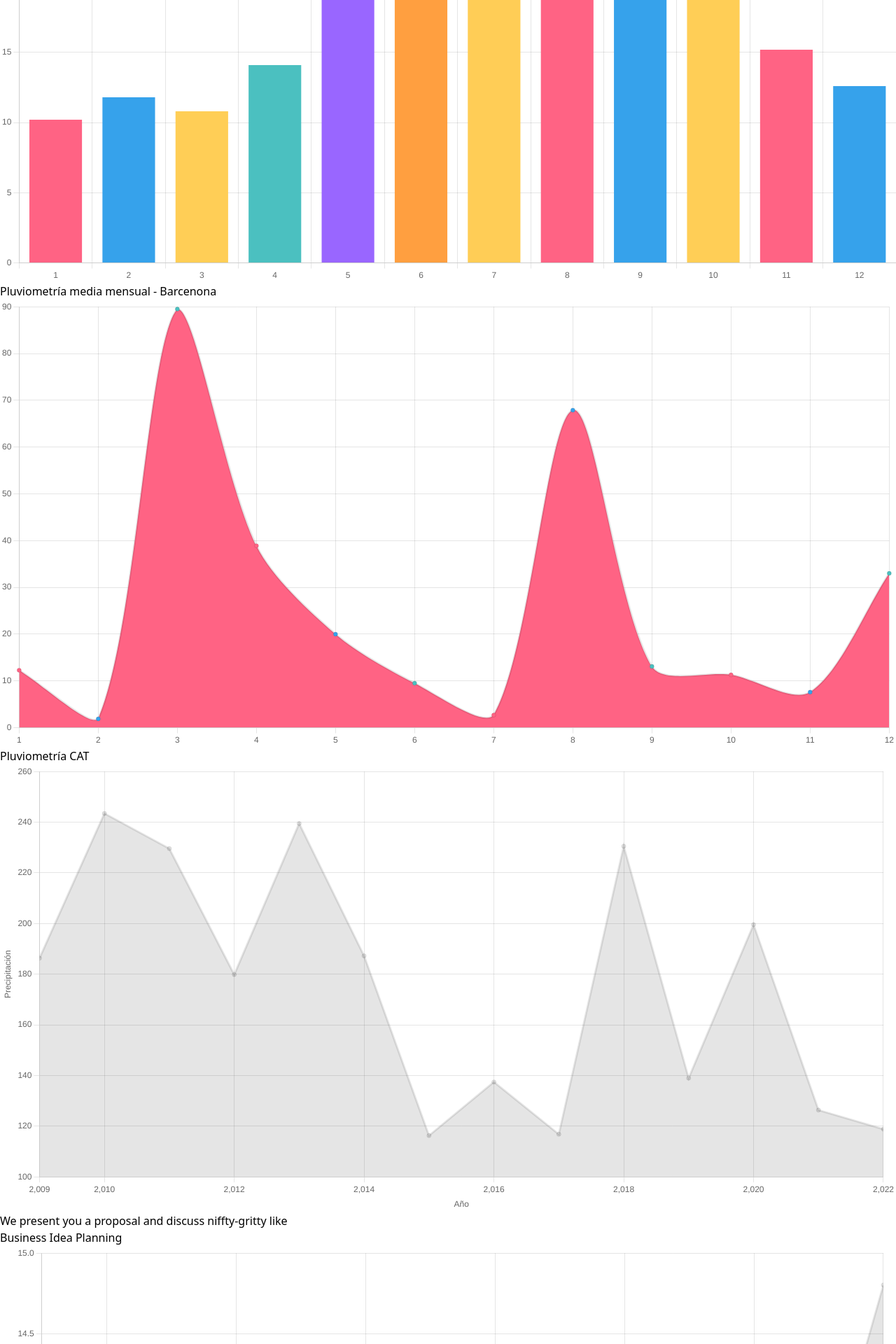
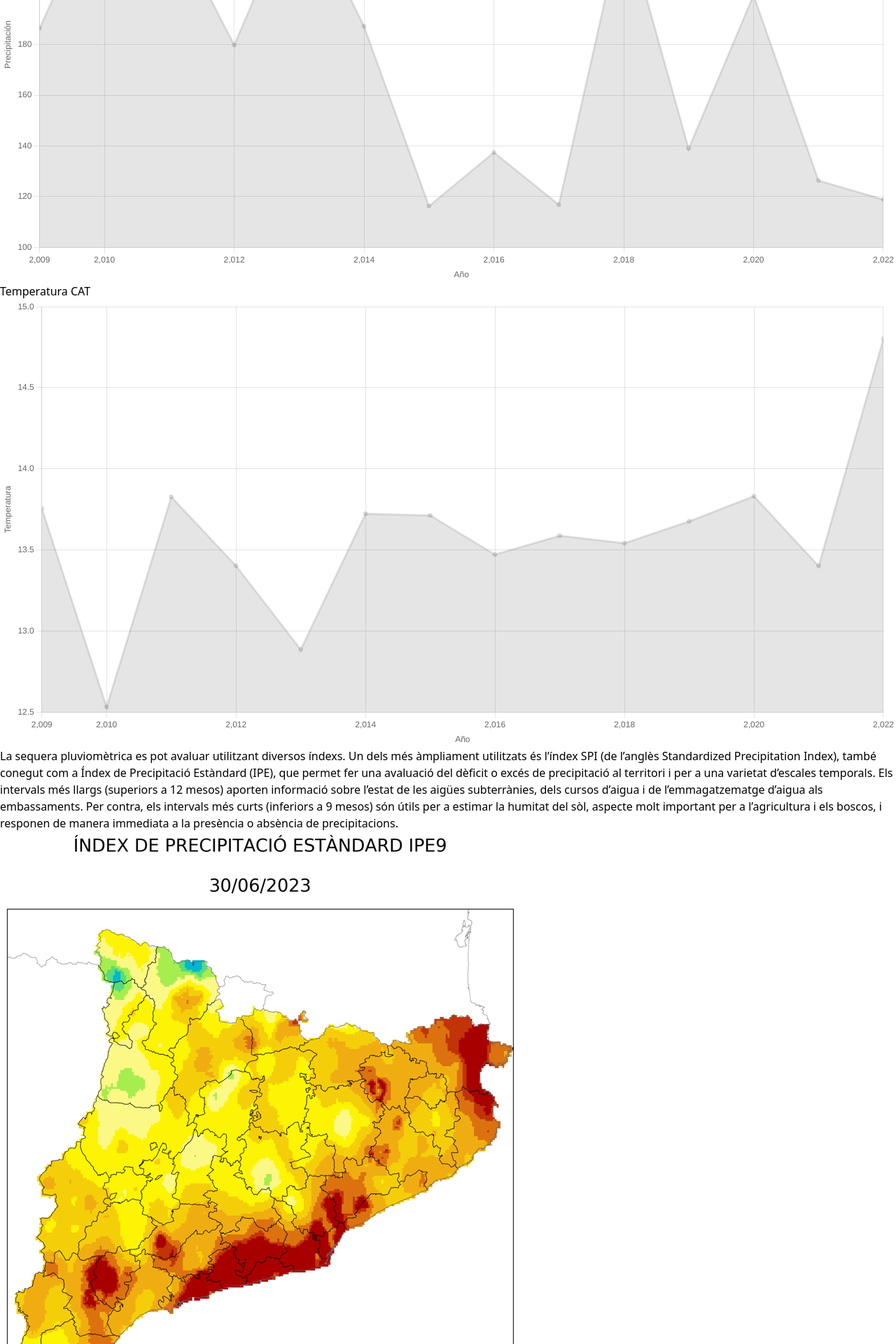
Before and after one commit to abyss0one/ClimateAI, a React (Vite) app in the folder climateia_project/: page / in a window 1280 px wide. Shown: the part 880-2800 px from the top of the page at 70% size. Built offline with nearby package versions, Linux system fonts and the light colour scheme.

Commit message:
Maquetación gráficos e imágenes

```diff
--- a/climateia_project/src/components/Context.jsx
+++ b/climateia_project/src/components/Context.jsx
@@ -8,12 +8,15 @@ import BarChartCat from './BarChartCat';
 const Context = () => {
   return (
     <div className="flex flex-row gap-1 items-center mb-20 ml-[148px] mr-24">
+
       <div className="flex flex-col justify-between mt-6 gap-3 w-full">
+
         <h1 className=''>What's happening</h1>
         <div className="text-justify text-m font-['Corbel'] leading-[30px] text-[#757575]">
           Drought, low rainfall and high temperatures are a concern in Catalonia. There is a drastic decrease in rainfall, reducing water resources. High temperatures aggravated by climate change increase evaporation. Bar graphs will show the decline in rainfall and its impact on water supply. It is urgent to address the situation with efficient water management, water use awareness and sustainable alternatives to face drought and climate change in Catalonia.
         </div>
-        <div className="flex flex-row  gap-5 ">
+
+        {/* <div className="flex flex-row  gap-5 ">
           <div className="shadow-[0px_10px_30px_0px_rgba(16,_51,_30,_0.2)] bg-white flex flex-col gap-3 w-1/2 h-[329px] items-center px-5 py-4 rounded-[30px]">
             <div className="text-center text-2xl font-['Corbel'] text-[#415c2e] bg-[transparent] mb-5 w-2/3 h-[16.99%]">
               Temperatura media mensual - Barcelona </div>
@@ -28,39 +31,83 @@ const Context = () => {
             <div className="min-h-0 min-w-0">
               <LineChart />
             </div>
-            <div className="text-center font-['Corbel'] leading-[22.4px] text-[#658e47] self-stretch mr-3 h-[12.9%]">
-              {/* We present you a proposal and discuss niffty-gritty like */}
-            </div>
           </div>
-        </div>
-        <div className="flex flex-row mr-px gap-5 items-center">
+        </div> */}
+
+        {/* <div className="flex flex-row mr-px gap-5 items-center">
           <div className="shadow-[0px_10px_30px_0px_rgba(16,_51,_30,_0.2)] bg-white flex flex-col gap-3 w-1/2 h-[329px] items-center px-5 py-4 rounded-[30px]">
             <div className="text-center text-2xl font-['Corbel'] text-[#415c2e] bg-[transparent] mb-5 w-2/3 h-[16.99%]">
               Pluviometría CAT          </div>
             <div className="min-h-0 min-w-0">
               <LineChartCat />
             </div>
-            <div className="text-center font-['Corbel'] leading-[22.4px] text-[#658e47] self-stretch mr-3 h-[12.9%]">
-              We present you a proposal and discuss niffty-gritty like
-            </div>
           </div>
           <div className="shadow-[0px_10px_30px_0px_rgba(16,_51,_30,_0.2)] bg-white flex flex-col gap-3 w-1/2 h-[329px] items-center px-5 py-4 rounded-[30px]">
             <div className="text-center text-2xl font-['Corbel'] text-[#415c2e] bg-[transparent] mb-5 w-2/3 h-[16.99%]">
-              Business Idea Planning
+              Temperatura CAT
             </div>
             <div className="min-h-0 min-w-0">
               <BarChartCat />
             </div>
-            <div className="text-center font-['Corbel'] leading-[22.4px] text-[#658e47] self-stretch mr-3 h-[12.9%]">
-              We present you a proposal and discuss niffty-gritty like
+          </div>
+        </div> */}
+
+        <div className="flex flex-col gap-5 w-full">
+          <div className="shadow-[0px_10px_30px_0px_rgba(16,_51,_30,_0.2)] bg-white flex flex-col gap-3 w-full items-center px-5 py-4 rounded-[30px]">
+            <div className="text-center text-2xl font-['Corbel'] text-[#415c2e] bg-[transparent] mb-5 w-2/3 h-[16.99%]">
+              Pluviometría CAT
             </div>
-
+            <div className="min-h-0 min-w-0 w-full flex-1">
+              <LineChartCat />
+            </div>
+          </div>
+          <div className="shadow-[0px_10px_30px_0px_rgba(16,_51,_30,_0.2)] bg-white flex flex-col gap-3 w-full items-center px-5 py-4 rounded-[30px]">
+            <div className="text-center text-2xl font-['Corbel'] text-[#415c2e] bg-[transparent] mb-5 w-2/3 h-[16.99%]">
+              Temperatura CAT
+            </div>
+            <div className="min-h-0 min-w-0 w-full flex-1">
+              <BarChartCat />
+            </div>
           </div>
         </div>
-        <div className='grid grid-cols-1 w-full'><img
-          src="https://file.rendit.io/n/vgowFxEpwLSfBDecrhYT.png"
-          className=" min-h-0 min-w-0"
-        /></div>
+
+
+        <div className="text-justify text-m font-['Corbel'] leading-[30px] text-[#757575]">
+          La sequera pluviomètrica es pot avaluar utilitzant diversos índexs. Un dels més àmpliament utilitzats és l’índex SPI (de l’anglès Standardized Precipitation Index), també conegut com a Índex de Precipitació Estàndard (IPE), que permet fer una avaluació del dèficit o excés de precipitació al territori i per a una varietat d’escales temporals. Els intervals més llargs (superiors a 12 mesos) aporten informació sobre l’estat de les aigües subterrànies, dels cursos d’aigua i de l’emmagatzematge d’aigua als embassaments. Per contra, els intervals més curts (inferiors a 9 mesos) són útils per a estimar la humitat del sòl, aspecte molt important per a l’agricultura i els boscos, i responen de manera immediata a la presència o absència de precipitacions.        </div>
+
+        <div className='flex gap-4'>
+          <div className="shadow-[0px_10px_30px_0px_rgba(16,_51,_30,_0.2)] bg-white  rounded-[30px] p-4">
+            <img
+              src="../../public/assets/IPE9_1km_20230630_w.png"
+              className="w-full h-full object-contain"
+            />
+          </div>
+          <div className="shadow-[0px_10px_30px_0px_rgba(16,_51,_30,_0.2)] bg-white  rounded-[30px] p-4">
+            <img
+              src="../../public/assets/IPE36_1km_20230630_w.png"
+              className="w-full h-full object-contain"
+            />
+          </div>
+        </div>
+
+        <div className="text-justify text-m font-['Corbel'] leading-[30px] text-[#757575]">
+          <p>
+            &gt; 2,5, condicions d’humitat excepcional <br />
+            2,0 a 2,5 condicions d’humitat extrema <br />
+            1,5 a 2,0 condicions d’humitat forta <br />
+            1,0 a 1,5, condicions d’humitat moderada <br />
+            1,0 a -1,0, condicions de normalitat <br />
+            -1,0 a -1,5, condicions de sequera moderada <br />
+            -1,5 a -2,0, condicions de sequera forta <br />
+            -2,0 a -2,5, condicions de sequera extrema <br />
+            &lt;-2,5, condicions de sequera excepcional <br />
+            Fuente:         https://www.meteo.cat/wpweb/climatologia/evolucio-observada-del-clima/estat-de-la-sequera/
+
+          </p>
+
+        </div>
+
+
       </div>
 
     </div>
```
Also changed, not shown: climateia_project/public/assets/IPE36_1km_20230630_w.png (added), climateia_project/public/assets/IPE9_1km_20230630_w.png (added).
